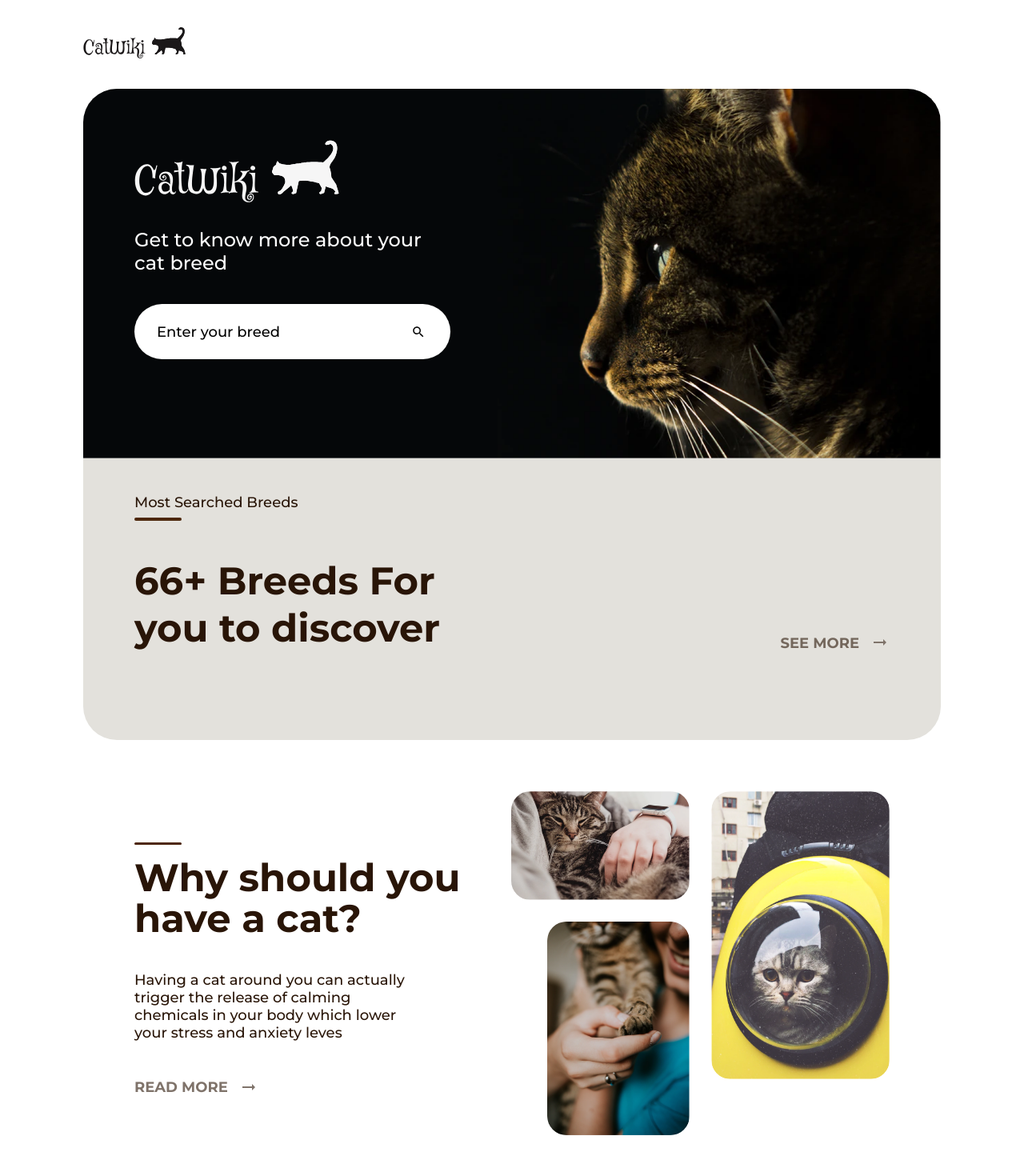
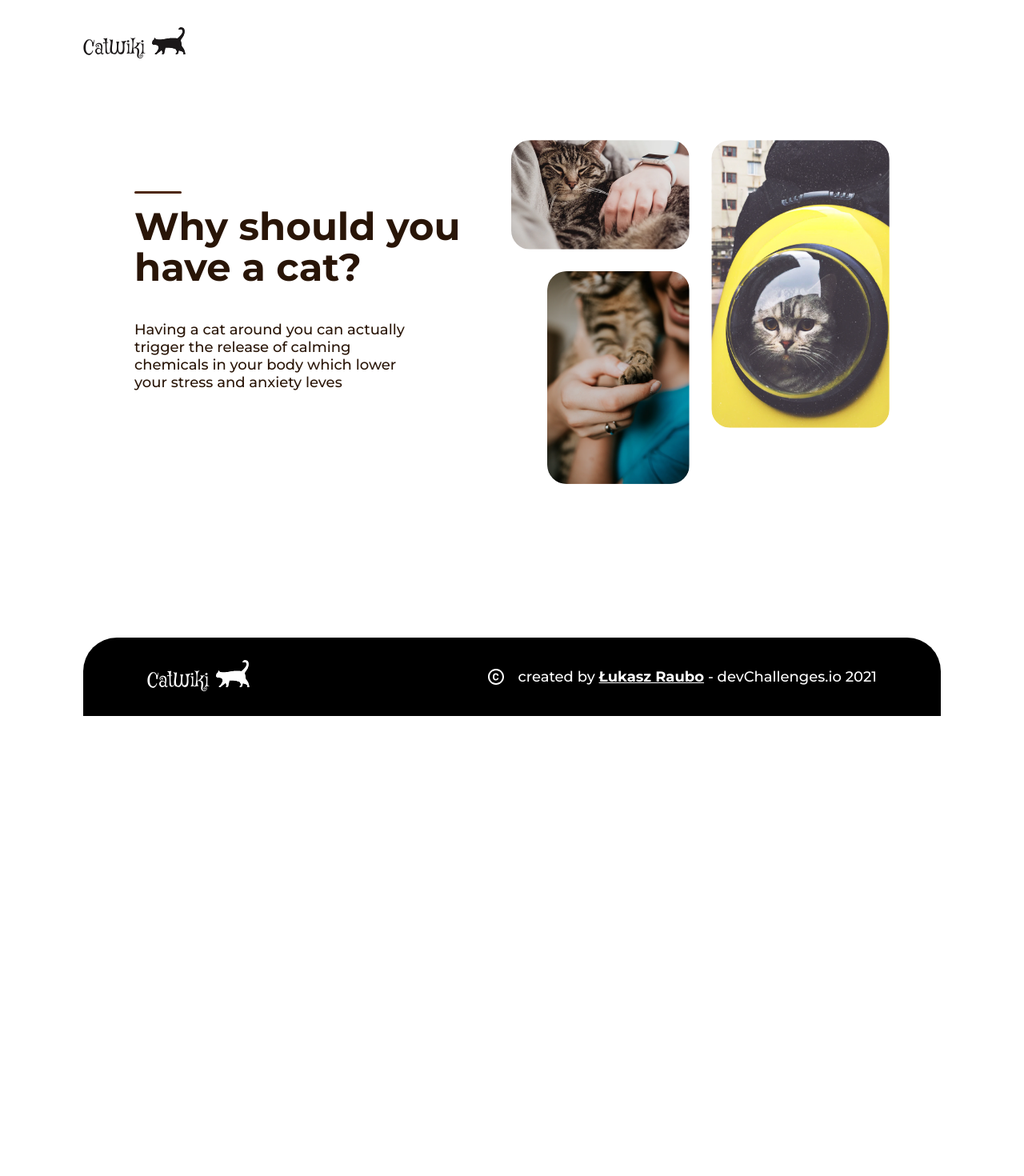
Before and after one commit to RauboLuk/CatWiki-devchallenges.io, a React (Create React App) app in the folder client/: page /more in a window 1280 px wide. Shown: the top 1470 px of the page at 80% size. After the commit the page ends 895 px from the top, so only its background shows below. Built offline with nearby package versions, Linux system fonts and the light colour scheme.

Commit message:
onBlur error fix, article page

```diff
--- a/client/src/components/mainPageComponents/Article.js
+++ b/client/src/components/mainPageComponents/Article.js
@@ -1,4 +1,5 @@
 import styled from "styled-components";
+import { Link } from "react-router-dom";
 import { ReactComponent as ArrowSvg } from "../../assets/arrow_right_alt-black-24dp.svg";
 import image_1 from "../../assets/image_1.png";
 import image_2 from "../../assets/image_2.png";
@@ -10,6 +11,8 @@ const Wrapper = styled.div`
   grid-template-columns: 1fr 1fr;
   grid-template-rows: auto;
   gap: 46px;
+
+  padding-bottom: ${(props) => (props.hideLink ? "24vh" : null)};
 
   @media (max-width: 768px) {
     flex-direction: column;
@@ -74,12 +77,13 @@ const Snippet = styled.p`
   }
 `;
 
-const More = styled.div`
+const More = styled(Link)`
+  text-decoration: none;
   font-weight: bold;
   display: flex;
   align-items: center;
   justify-content: start;
-
+  width: max-content;
   color: rgba(41, 21, 7, 0.6);
 
   @media (max-width: 768px) {
@@ -135,18 +139,21 @@ const Img = styled.img`
   border-radius: 24px;
 `;
 
-const Article = () => {
+const Article = ({ hideLink }) => {
+  console.log(hideLink);
   return (
-    <Wrapper>
+    <Wrapper hideLink>
       <TextSection>
         <BigText>Why should you have a cat?</BigText>
         <Snippet>
           Having a cat around you can actually trigger the release of calming
           chemicals in your body which lower your stress and anxiety leves
         </Snippet>
-        <More>
-          READ MORE <Arrow />
-        </More>
+        {hideLink ? null : (
+          <More to={"/more"}>
+            READ MORE <Arrow />
+          </More>
+        )}
       </TextSection>
       <ImgSection>
         <ImgWrapper>
--- a/client/src/components/mainPageComponents/Hero.js
+++ b/client/src/components/mainPageComponents/Hero.js
@@ -161,6 +161,10 @@ const Hero = () => {
   useEffect(() => {
     handleResize();
     window.addEventListener("resize", debounced);
+
+    // return () => {
+    //   clearTimeout(x)
+    // }
     // eslint-disable-next-line react-hooks/exhaustive-deps
   }, []);
 
@@ -182,9 +186,10 @@ const Hero = () => {
     setText(e.target.value);
   };
 
-  const handleFocusChange = (isFocused) => {
-    // TODO fix memory leak
-    setTimeout(() => setIsSearchFocused(isFocused), 200);
+  const handleFocusChange = (isFocused, e) => {
+    // to fix warning when link is pressed
+    if (e?.relatedTarget) return null;
+    setIsSearchFocused(isFocused);
   };
   return (
     <HeroWrapper>
@@ -200,11 +205,13 @@ const Hero = () => {
             onClick={openModal}
             onChange={handleChange}
             onFocus={() => handleFocusChange(true)}
-            onBlur={() => handleFocusChange(false)}
+            onBlur={(e) => handleFocusChange(false, e)}
           />
           <SearchSvg />
         </SearchWrapper>
-        <Prompt hidden={!isSearchFocused || !called || window.innerWidth <= 768}>
+        <Prompt
+          hidden={!isSearchFocused || !called || window.innerWidth <= 768}
+        >
           <SearchResult result={data} loading={loading} />
         </Prompt>
       </HeroContent>
--- a/client/src/pages/index.js
+++ b/client/src/pages/index.js
@@ -6,6 +6,7 @@ import MainPage from "./mainPage";
 import BreedDetails from "./breedDetails";
 import MostSearchedBreeds from "./mostSearchedBreeds";
 import Footer from "../components/Footer";
+import Article from "../components/mainPageComponents/Article";
 
 const Wrapper = styled.div`
   padding: 26px 96px;
@@ -47,6 +48,9 @@ function Pages() {
         <Route path="/top">
           <MostSearchedBreeds />
         </Route>
+        <Route path="/more">
+          <Article hideLink />
+        </Route>
         <Route path="/">
           <MainPage />
         </Route>
```
